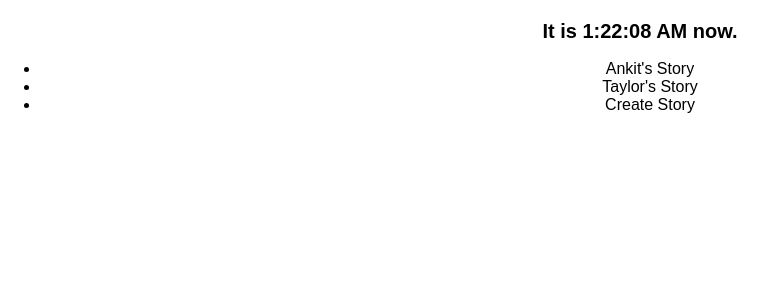
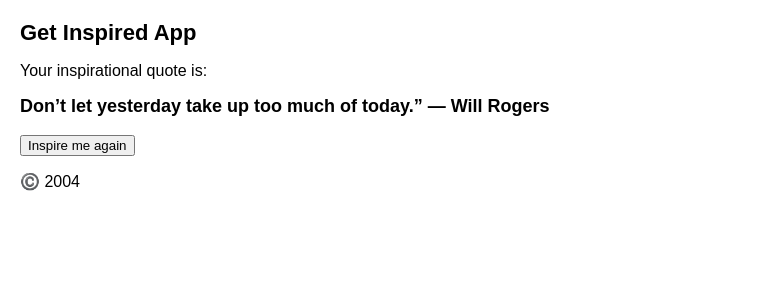
Before and after one commit to yomu85/react-tictactoe, a React (Create React App) app: page / in a window 1280 px wide. Shown: the top 300 px of the page, without its empty margins (0-780 px from the left). Built offline with nearby package versions, Linux system fonts and the light colour scheme.

Commit message:
day5 완료

```diff
--- a/src/App.js
+++ b/src/App.js
@@ -1,4 +1,4 @@
-import Today from './day05/index2.jsx';
+import Today from './day05/index3.jsx';
 
 export default function App() {
   return <Today />
--- /dev/null
+++ b/src/day05/Copyright.js
@@ -0,0 +1,3 @@
+export default function Copyright({year}) {
+  return <p className='small'>©️ {year}</p>;
+}
--- /dev/null
+++ b/src/day05/FancyText.js
@@ -0,0 +1,5 @@
+export default function FancyText({title, text}) {
+  return title
+    ? <h1 className='fancy title'>{text}</h1>
+    : <h3 className='fancy cursive'>{text}</h3>
+}
--- /dev/null
+++ b/src/day05/InspirationGenerator.js
@@ -0,0 +1,18 @@
+import * as React from 'react';
+import quotes from './quotes';
+import FancyText from './FancyText';
+
+export default function InspirationGenerator({children}) {
+  const [index, setIndex] = React.useState(0);
+  const quote = quotes[index];
+  const next = () => setIndex((index + 1) % quotes.length);
+
+  return (
+    <>
+      <p>Your inspirational quote is:</p>
+      <FancyText text={quote} />
+      <button onClick={next}>Inspire me again</button>
+      {children}
+    </>
+  );
+}
--- /dev/null
+++ b/src/day05/index3.jsx
@@ -0,0 +1,14 @@
+import FancyText from './FancyText';
+import InspirationGenerator from './InspirationGenerator';
+import Copyright from './Copyright';
+
+export default function App() {
+  return (
+    <>
+      <FancyText title text="Get Inspired App" />
+      <InspirationGenerator>
+        <Copyright year={2004} />
+      </InspirationGenerator>
+    </>
+  );
+}
--- /dev/null
+++ b/src/day05/quotes.js
@@ -0,0 +1,7 @@
+const quotest = [
+  "Don’t let yesterday take up too much of today.” — Will Rogers",
+  "Ambition is putting a ladder against the sky.",
+  "A joy that's shared is a joy made double.",
+];
+
+export default quotest;
```
